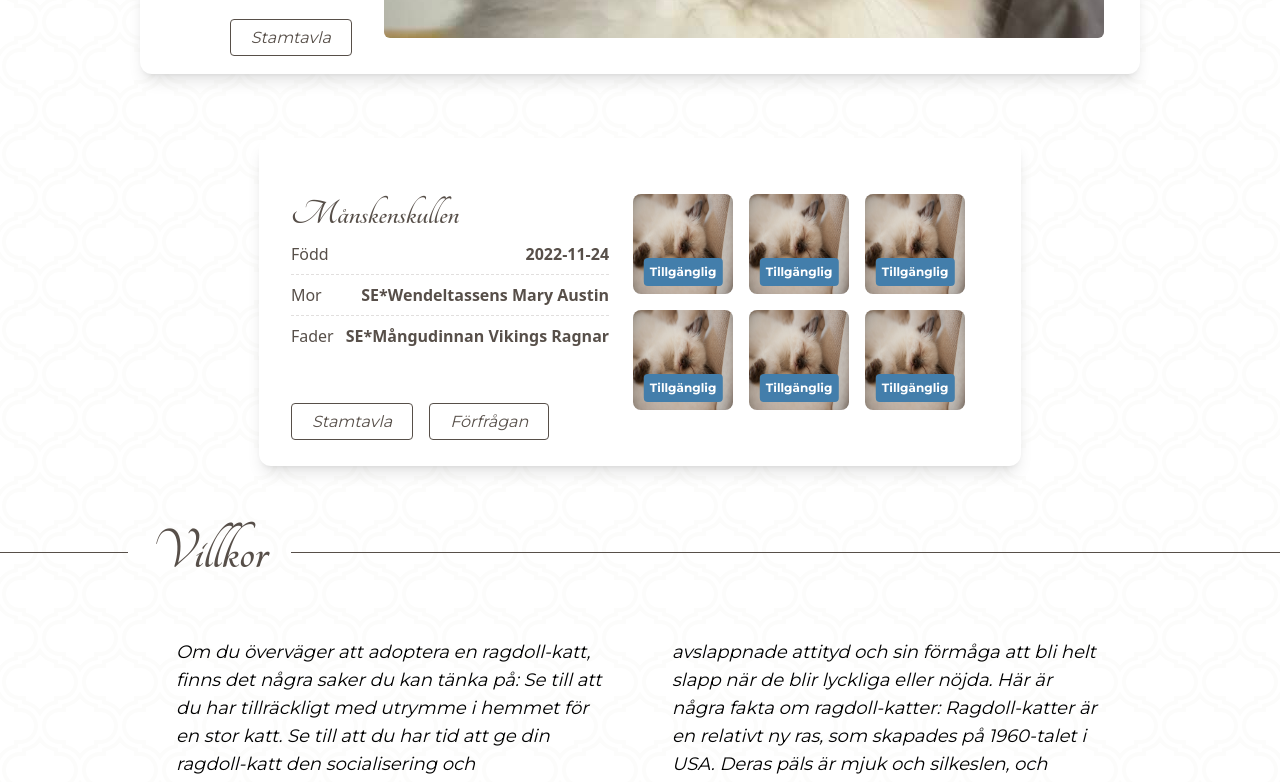
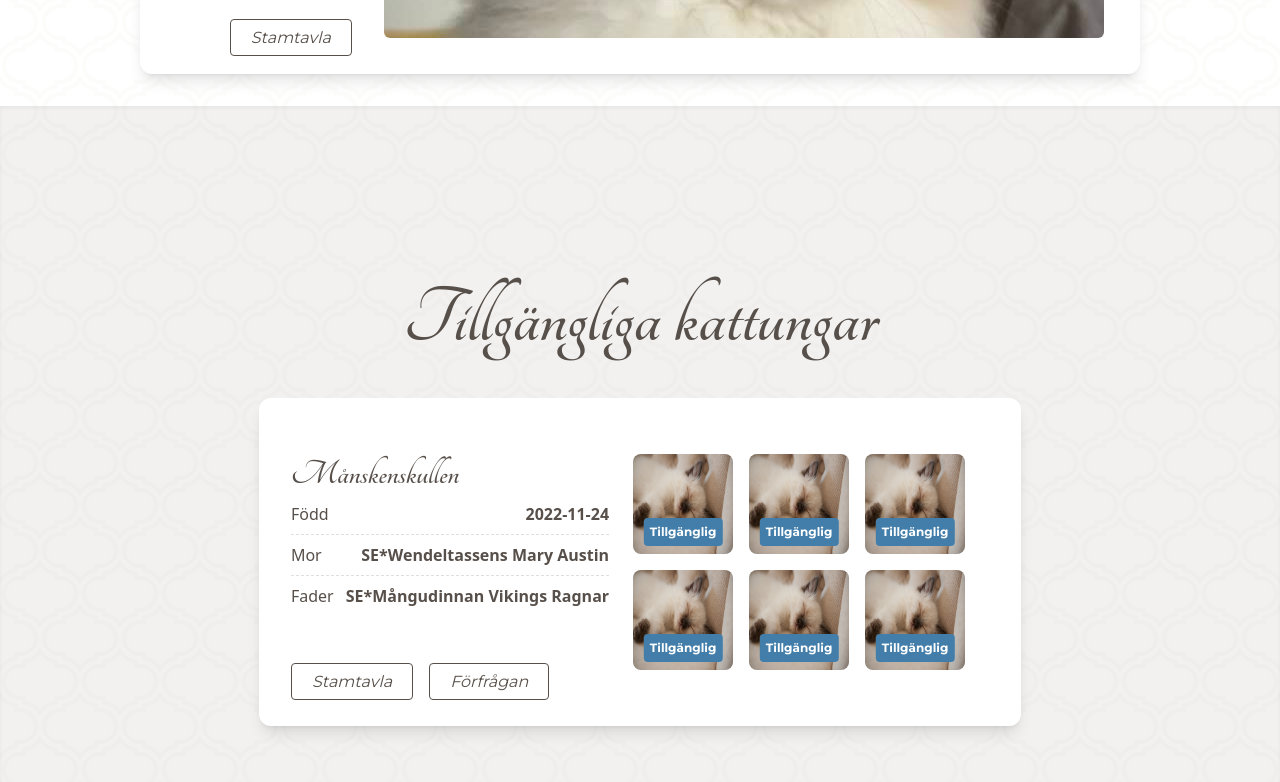
Before and after one commit to spaceflake/wendeltassens, a Next.js app: page /playground in a window 1280 px wide. Shown: the part 3234-4016 px from the top of the page. Built offline with nearby package versions, Linux system fonts and the light colour scheme.

Commit message:
add background to kittensection

```diff
--- a/app/playground/page.tsx
+++ b/app/playground/page.tsx
@@ -115,7 +115,8 @@ const page = (props: Props) => {
           inverted
         />
       </div>
-      <div className="py-8 flex flex-col items-center space-y-4">
+      <div className="py-[150px] bg-[#80756B]/10 shadow-inner flex flex-col items-center space-y-4">
+        <h2>Tillgängliga kattungar</h2>
         <KittenOverview
           birthDate="2022-11-24"
           father="SE*Mångudinnan Vikings Ragnar"
```
